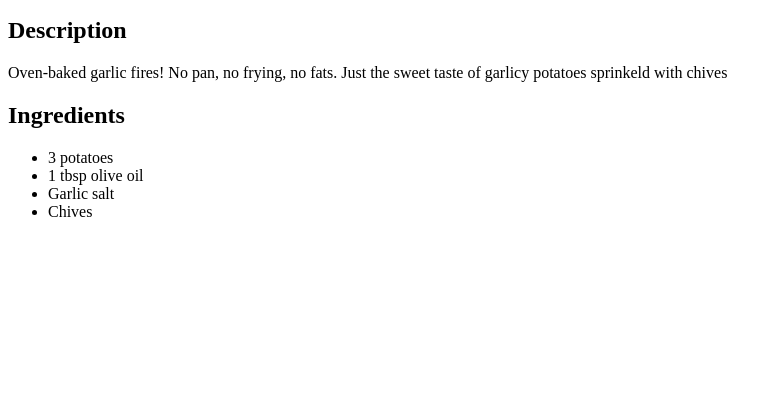
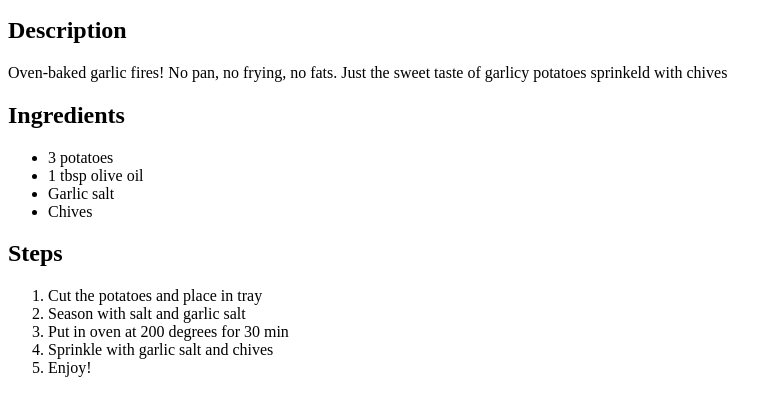
Before and after one commit to melka-telka/odin-recipes, a plain HTML site: page recipes/garlic_fries.html in a window 1280 px wide. Shown: the part 101-516 px from the top of the page, without its empty margins (0-782 px from the left). Drawn offline with Linux system fonts and the light colour scheme.

Commit message:
Add steps to garlic fries

```diff
--- a/recipes/garlic_fries.html
+++ b/recipes/garlic_fries.html
@@ -22,7 +22,14 @@
         <li>Chives</li>
     </ul>
 
-
+    <h2>Steps</h2>
+    <ol>
+        <li>Cut the potatoes and place in tray</li>
+        <li>Season with salt and garlic salt</li>
+        <li>Put in oven at 200 degrees for 30 min </li>
+        <li>Sprinkle with garlic salt and chives</li>
+        <li>Enjoy!</li>
+    </ol>
 
 
 </body>
```
